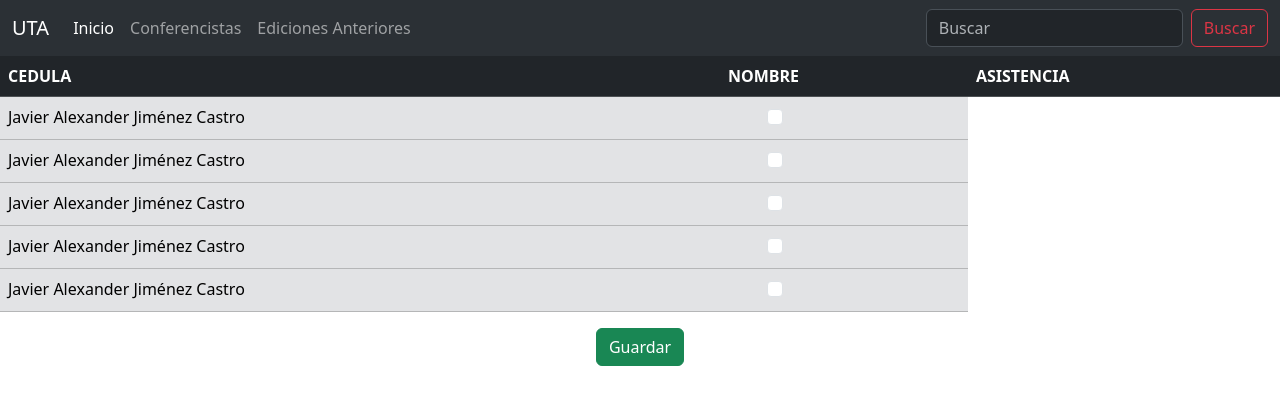
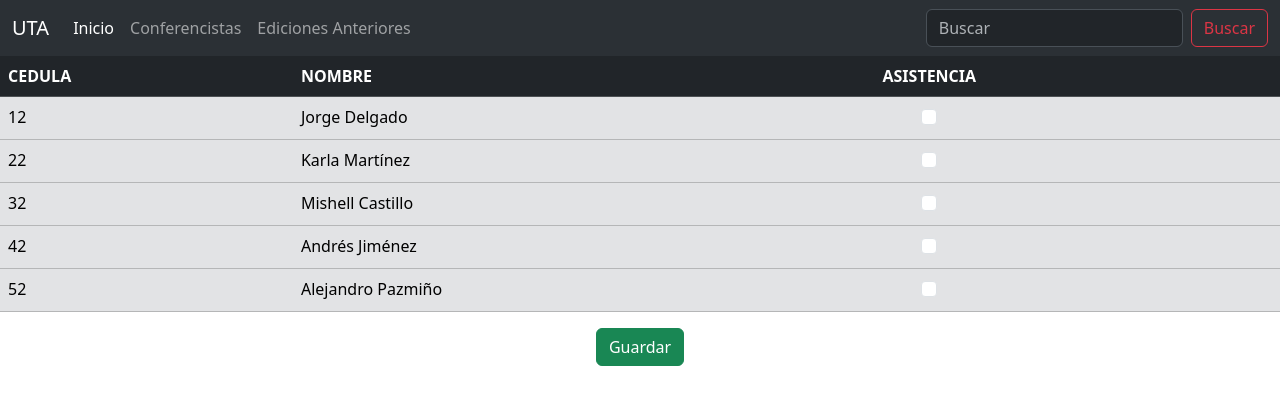
Before and after one commit to Exayfer12/cursosFISEI, an Angular app: page / in a window 1280 px wide. Shown: the top 404 px of the page. Built offline with nearby package versions, Linux system fonts and the light colour scheme.

Commit message:
Datos de la tabla con lista

```diff
--- a/src/app/asistencia/asistencia.component.html
+++ b/src/app/asistencia/asistencia.component.html
@@ -18,7 +18,8 @@
     </thead>
     <tbody class="table-secondary">
         <tr *ngFor="let persona of data">
-            <td>Javier Alexander Jiménez Castro</td>
+            <td>{{persona.cedula}}</td>
+            <td>{{persona.nombre}} {{persona.apellido}}</td>
             <td>
             <div class="form-check">
                 <input class="form-check-input" type="checkbox"
```
